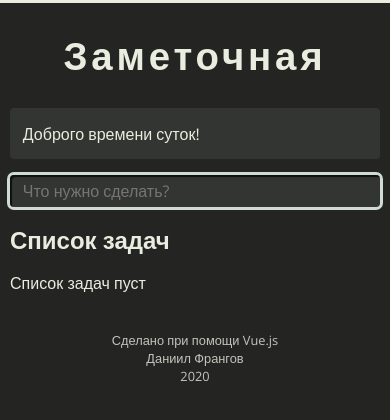
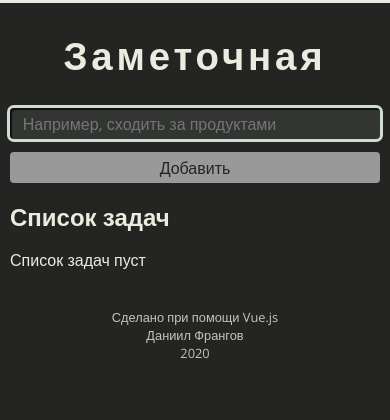
Before and after one commit to PrivateGspot/noticeable, a Vue app: page / in a window 390 px wide. Shown: the top 420 px of the page. Built offline with nearby package versions, Linux system fonts and the light colour scheme.

Commit message:
Accessibility has been improved

```diff
--- a/src/App.vue
+++ b/src/App.vue
@@ -6,7 +6,7 @@
         <the-page-header />
       </template>
       <template v-slot:default>
-        <todo-list />
+        <todo-list :title="'Список задач'"/>
       </template>
       <template v-slot:footer>
         <the-page-footer />
@@ -39,6 +39,8 @@ export default {
   --bg-main-color: #242423;
   --bg-add-color: #333533;
   --cta-color: #f5cb5c;
+  --cta-active-color: #e4b536;
+  --disabled-color: #999999;
   --warning-color: #a81b1b;
   --success-color: #1da019;
   --bg-contrast-color: #e8eddf;
--- a/src/components/BaseAlertBox.vue
+++ /dev/null
@@ -1,50 +0,0 @@
-<template>
-  <div class="alert-box" :class="state">
-    <p class="alert-box__message">
-      <slot></slot>
-    </p>
-  </div>
-</template>
-
-<script>
-export default {
-  props: {
-    warning: Boolean,
-    success: Boolean,
-  },
-  computed: {
-    state() {
-      return {
-        'alert-box--warning': this.warning,
-        'alert-box--success': this.success,
-      };
-    },
-  },
-};
-</script>
-
-<style scoped>
-.alert-box {
-  width: 100%;
-  padding: 0.4em 0.8em;
-
-  border: none;
-  border-radius: 4px;
-
-  background-color: var(--bg-add-color);
-}
-
-.alert-box__message {
-  color: var(--bg-contrast-color);
-
-  margin: 10px 0;
-}
-
-.alert-box--warning {
-  box-shadow: 0 0 0 3px var(--warning-color);
-}
-
-.alert-box--success {
-  box-shadow: 0 0 0 3px var(--success-color);
-}
-</style>
--- a/src/components/BaseButton.vue
+++ b/src/components/BaseButton.vue
@@ -11,14 +11,14 @@
 .button {
   display: inline-block;
 
-  color: var(--bg-contrast-color);
+  color: var(--bg-main-color);
 
   padding: 0.4em 0.8em;
 
   border-radius: 4px;
   border: none;
 
-  background-color: var(--bg-main-color);
+  background-color: var(--bg-contrast-color);
 
   transition: all 0.2s;
 
@@ -26,12 +26,20 @@
 }
 
 .button:focus {
-  color: var(--cta-color);
+  outline: 0;
+  box-shadow: 0 0 0 3px var(--cta-color);
 }
 
 .button:hover {
-  opacity: 0.9;
+  background-color: var(--cta-color);
+}
 
-  color: var(--cta-color);
+.button:active {
+  background-color: var(--cta-active-color);
+}
+
+.button:disabled {
+  background-color: var(--disabled-color);
+  cursor: default;
 }
 </style>
--- a/src/components/BaseInputCheckbox.vue
+++ b/src/components/BaseInputCheckbox.vue
@@ -7,6 +7,7 @@
       @change="$emit('change', $event.target.checked)"
     />
     <span class="checkbox__checkmark"></span>
+    <slot></slot>
   </label>
 </template>
 
@@ -24,49 +25,67 @@ export default {
 
 <style scoped>
 .checkbox {
-  transition: opacity 0.1s ease-in;
+  position: relative;
+
+  display: block;
+
+  padding-left: 1.8em;
+}
+
+.checkbox__input {
+  position: absolute;
+  opacity: 0;
+  z-index: -1;
+  appearance: none;
+}
+
+.checkbox__input:focus {
+  box-shadow: none;
+  outline: none;
+}
+
+.checkbox__checkmark {
+  position: absolute;
+  top: 0.15em;
+  left: 0;
+
+  line-height: 1rem;
+  text-align: center;
+
+  display: block;
+
+  width: 1.2em;
+  height: 1.2em;
+
+  padding-left: 1.2em;
+
+  border-radius: 50%;
+
+  background-color: var(--bg-contrast-color);
+  box-shadow: 1px 1px 8px 2px rgba(0, 0, 0, 0.4);
+
+  transition: background-color 0.2s;
 
   cursor: pointer;
 }
 
-.checkbox:hover {
-  opacity: 0.8;
+.checkbox__checkmark:hover {
+  opacity: 0.9;
 }
 
-.checkbox__input {
-  display: none;
+.checkbox__input:focus + .checkbox__checkmark {
+  box-shadow: 0 0 0 3px var(--cta-color);
 }
 
-.checkbox__checkmark {
-  display: block;
-  width: 1.2em;
-  height: 1.2em;
-
-  position: relative;
-
-  border-radius: 50%;
-  background-color: #eee;
-
-  box-shadow: 1px 1px 8px 2px rgba(0, 0, 0, 0.4);
+.checkbox__input:checked + .checkbox__checkmark {
+  background-color: var(--cta-color);
 }
 
-.checkbox__checkmark::before {
-  content: " ";
-
-  position: absolute;
-
-  width: 100%;
-  height: 100%;
-
-  border-radius: 50%;
-
-  background-color: var(--cta-color);
-
-  opacity: 0;
-  transition: opacity 0.1s ease-in;
+.checkbox__input:active + .checkbox__checkmark {
+  background-color: var(--cta-active-color);
 }
 
-.checkbox__input:checked ~ .checkbox__checkmark::before {
-  opacity: 1;
+.checkbox__input:checked:focus + .checkbox__checkmark {
+  box-shadow: 0 0 0 3px var(--bg-contrast-color);
 }
 </style>
--- a/src/components/BaseInputText.vue
+++ b/src/components/BaseInputText.vue
@@ -45,6 +45,8 @@ export default {
     box-shadow: inset 2px 1px 1px rgba(0, 0, 0, 0.7);
 
     cursor: text;
+
+    transition: all 0.2s;
   }
 
   .text-input:focus {
--- a/src/components/TodoList.vue
+++ b/src/components/TodoList.vue
@@ -1,26 +1,13 @@
 <template>
-  <article class="todo-list">
+  <section class="todo-list">
     <header class="todo-list__header">
-      <base-alert-box
-        :warning="isWarning"
-        :success="isSuccess"
-        class="todo-list__alert-box"
-      >
-        {{ message }}
-      </base-alert-box>
-      <base-input-text
-        autofocus
-        class="todo-list__input"
-        placeholder='Что нужно сделать?'
-        v-model.trim="newTodoValue"
-        @keyup.enter.native="pushTodo"
-      />
+      <todo-list-input-form />
     </header>
     <div class="todos">
-      <h2 class="todos__title">{{ todoListTitle }}</h2>
+      <h2 class="todos__title">{{ title }}</h2>
       <ul class="todos__list">
         <li v-for="todo in todos" :key="todo.id">
-          <todo-list-item @todo-delete="onTodoDelete" :todo="todo" />
+          <todo-list-item :todo="todo" />
         </li>
       </ul>
     </div>
@@ -32,26 +19,18 @@
         Количество задач: {{todosCount}}
       </template>
     </footer>
-  </article>
+  </section>
 </template>
 
 <script>
-import { mapState, mapActions } from 'vuex';
-import { ADD_TODO } from '../store/actions';
+import { mapState } from 'vuex';
 
-import BaseInputText from './BaseInputText.vue';
 import TodoListItem from './TodoListItem.vue';
-import BaseAlertBox from './BaseAlertBox.vue';
+import TodoListInputForm from './TodoListInputForm.vue';
 
 export default {
-  data() {
-    return {
-      newTodoValue: '',
-      todoListTitle: 'Список задач',
-      message: 'Доброго времени суток!',
-      isWarning: false,
-      isSuccess: false,
-    };
+  props: {
+    title: String,
   },
   computed: {
     todosCount() {
@@ -60,37 +39,8 @@ export default {
     ...mapState(['todos']),
   },
   components: {
-    BaseInputText,
     TodoListItem,
-    BaseAlertBox,
-  },
-  methods: {
-    ...mapActions([ADD_TODO]),
-    toggleBoxTo(state) {
-      if (state === 'warning') {
-        this.isWarning = true;
-        this.isSuccess = false;
-      } else if (state === 'success') {
-        this.isSuccess = true;
-        this.isWarning = false;
-      }
-    },
-    pushTodo(event) {
-      if (event.target.value.length === 0) {
-        this.toggleBoxTo('warning');
-        this.message = 'Текст задачи не может содержать менее одного символа';
-
-        return;
-      }
-      this.toggleBoxTo('success');
-      this.message = 'Заметка успешно добавлена';
-      this.ADD_TODO(this.newTodoValue);
-      this.newTodoValue = '';
-    },
-    onTodoDelete() {
-      this.toggleBoxTo('success');
-      this.message = 'Заметка успешно удалена';
-    },
+    TodoListInputForm,
   },
 };
 </script>
--- /dev/null
+++ b/src/components/TodoListInputForm.vue
@@ -0,0 +1,82 @@
+<template>
+  <div class="input-form">
+    <label for="taskInputForm" class="visuallyhidden">Введите задачу</label>
+    <base-input-text
+      autofocus
+      id="taskInputForm"
+      class="input-form__input"
+      placeholder='Например, сходить за продуктами'
+      v-model.trim="newTodoValue"
+      @keyup.enter.native="pushTodoOnEnter"
+    />
+    <base-button
+      @click.native="pushTodo"
+      class="input-form__button"
+      :disabled="isButtonDisabled"
+    >
+      Добавить
+    </base-button>
+  </div>
+</template>
+
+<script>
+import { mapActions } from 'vuex';
+import { ADD_TODO } from '../store/actions';
+
+import BaseButton from './BaseButton.vue';
+import BaseInputText from './BaseInputText.vue';
+
+export default {
+  data() {
+    return {
+      newTodoValue: '',
+    };
+  },
+  computed: {
+    isButtonDisabled() {
+      return this.newTodoValue.length === 0;
+    },
+  },
+  components: {
+    BaseButton,
+    BaseInputText,
+  },
+  methods: {
+    ...mapActions([ADD_TODO]),
+    pushTodo() {
+      this.ADD_TODO(this.newTodoValue);
+      this.newTodoValue = '';
+      this.$emit('todo-added');
+    },
+    pushTodoOnEnter(event) {
+      if (event.target.value.length === 0) return;
+      this.pushTodo();
+    },
+  },
+};
+</script>
+
+<style scoped>
+.input-form {
+  display: flex;
+}
+
+.input-form__input {
+  width: 100%;
+}
+
+.input-form__button {
+  margin-left: 1em;
+}
+
+@media screen and (max-width: 400px) {
+  .input-form {
+    flex-direction: column;
+  }
+
+  .input-form__button {
+    margin-left: 0;
+    margin-top: 0.8em;
+  }
+}
+</style>
--- a/src/components/TodoListItem.vue
+++ b/src/components/TodoListItem.vue
@@ -4,12 +4,16 @@
       <base-input-checkbox
         class="todo__checkbox"
         v-model="isDone"
-      />
-      <span :class="{ 'todo--completed': todo.isDone }">
-        {{todo.value}}
-      </span>
+      >
+        <span
+          :class="{ 'todo--completed': todo.isDone }"
+        >
+          {{todo.value}}
+        </span>
+      </base-input-checkbox>
     </p>
     <base-button
+      aria-label="Удалить задачу"
       class="todo__delete-button button"
       @click="deleteTodo(todo.id)"
     >
@@ -33,7 +37,7 @@ export default {
     ...mapActions([DELETE_TODO, UPDATE_TODO]),
     deleteTodo(id) {
       this.DELETE_TODO(id);
-      this.$emit('todo-delete');
+      this.$emit('todo-deleted');
     },
   },
   computed: {
@@ -85,10 +89,6 @@ export default {
   margin: 0;
 }
 
-.todo__checkbox {
-  margin-right: 0.8em;
-}
-
 .todo:hover > .todo__controls {
   opacity: 1;
 }
```
